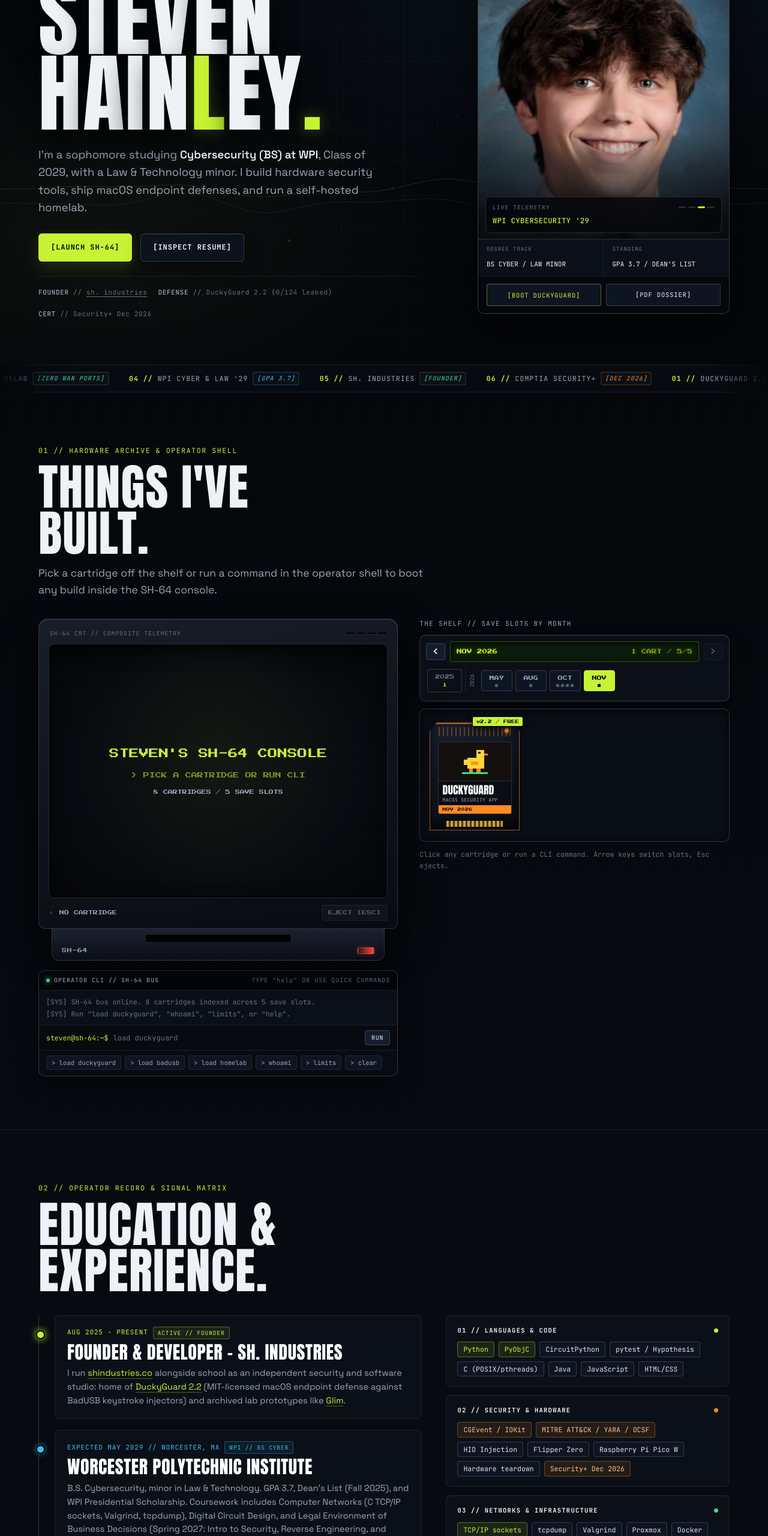
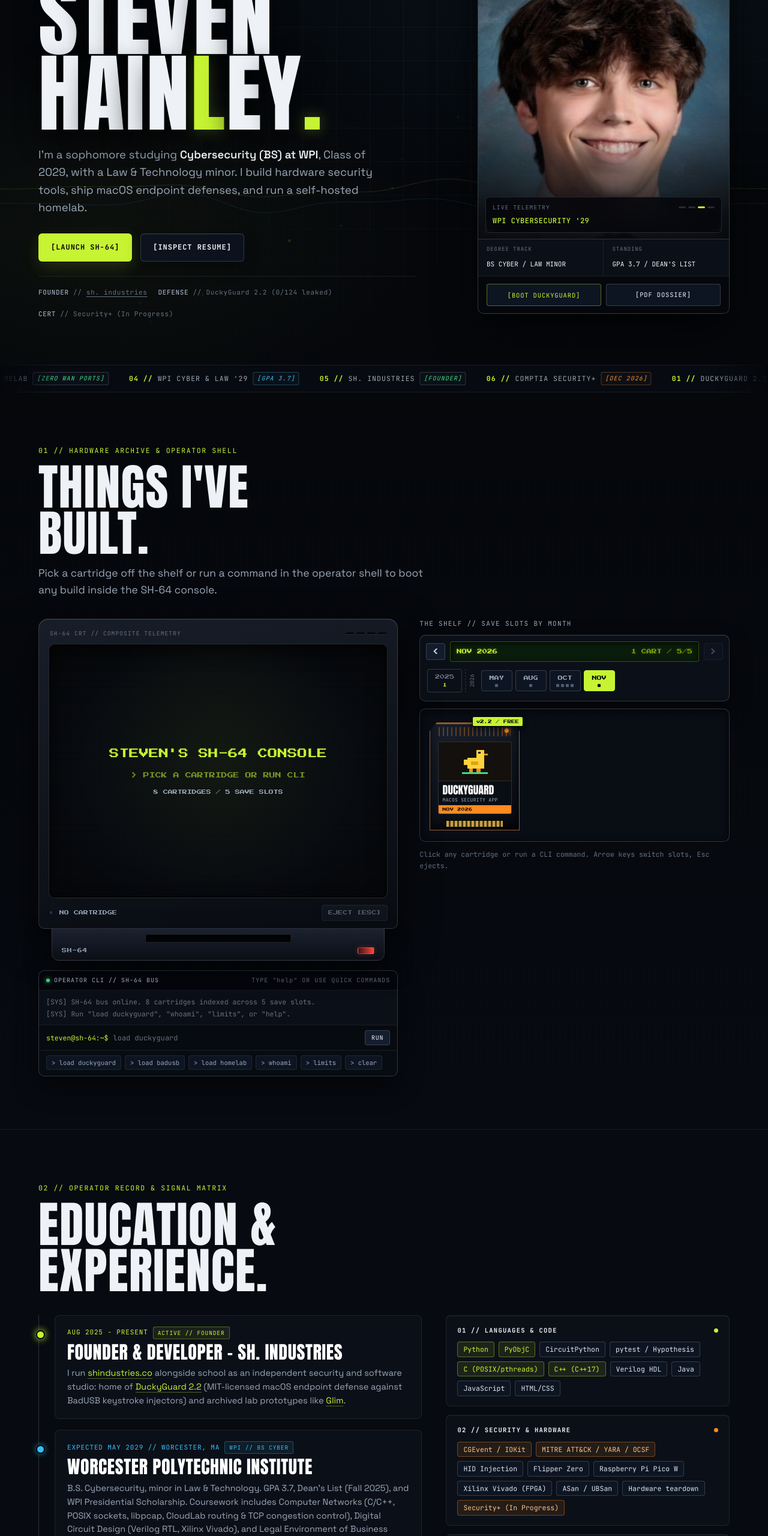
Before and after one commit to stevenhainley/stevenhainley-net, a plain HTML site: page index.html in a window 1280 px wide. Shown: the part 240-2800 px from the top of the page at 60% size. Drawn offline with Linux system fonts and the light colour scheme.

Commit message:
Sync inline mini-resume, coursework, skills matrix, and Security+ status with verified resume

```diff
--- a/index.html
+++ b/index.html
@@ -865,7 +865,7 @@ footer span{color:var(--fg-dim)}
       <div class="hero-micro">
         <span><b>FOUNDER</b> // <a href="https://shindustries.co/" target="_blank" rel="noopener noreferrer" style="color:inherit;text-decoration:underline;text-underline-offset:3px">sh. industries</a></span>
         <span><b>DEFENSE</b> // DuckyGuard 2.2 (0/124 leaked)</span>
-        <span><b>CERT</b> // Security+ Dec 2026</span>
+        <span><b>CERT</b> // Security+ (In Progress)</span>
       </div>
     </div>
 
@@ -1022,9 +1022,9 @@ footer span{color:var(--fg-dim)}
                   <div class="ds">EDUCATION</div>
                   <p><b>Worcester Polytechnic Institute</b> - B.S. Cybersecurity, Law &amp; Tech minor. GPA 3.7 (Dean's List), May 2029.</p>
                   <div class="ds">SKILLS</div>
-                  <p>Python (PyObjC, pytest), C, Java, CGEvent/IOKit, MITRE ATT&amp;CK/YARA, tcpdump, Valgrind, Proxmox, Docker, Security+ (Dec 2026)</p>
+                  <p>Python (PyObjC, pytest), C/C++17, Verilog, CGEvent/IOKit, libpcap, Wireshark, ASan/Valgrind, Proxmox, Security+ (In Progress)</p>
                   <div class="ds">PROJECTS</div>
-                  <p><b>DuckyGuard 2.2</b> - macOS BadUSB defense (0/124 leaked). <b>CS 3516 C Server</b> - POSIX TCP sockets (28/28 tests). <b>BadUSB</b> (10 stars).</p>
+                  <p><b>DuckyGuard 2.2</b> - macOS BadUSB defense (0/124 leaked, 148 tests). <b>WireView</b> - C++17 libpcap audit. <b>CS 3516 C Server</b> (28/28 tests).</p>
                   <a class="dlink" href="assets/Steven-Hainley-Resume.pdf" target="_blank" rel="noopener noreferrer">Open full resume PDF</a>
                 </div></div>
                 <div class="glass"></div>
@@ -1090,7 +1090,7 @@ footer span{color:var(--fg-dim)}
         <article class="edu reveal">
           <div class="when"><span>EXPECTED MAY 2029 // WORCESTER, MA</span><span class="badge">WPI // BS CYBER</span></div>
           <h3>Worcester Polytechnic Institute</h3>
-          <p>B.S. Cybersecurity, minor in Law &amp; Technology. GPA 3.7, Dean's List (Fall 2025), and WPI Presidential Scholarship. Coursework includes Computer Networks (C TCP/IP sockets, Valgrind, tcpdump), Digital Circuit Design, and Legal Environment of Business Decisions (Spring 2027: Intro to Security, Reverse Engineering, and FPGAs). Club Golf, Green Team, Women in Cyber Security (WiCyS).</p>
+          <p>B.S. Cybersecurity, minor in Law &amp; Technology. GPA 3.7, Dean's List (Fall 2025), and WPI Presidential Scholarship. Coursework includes Computer Networks (C/C++, POSIX sockets, libpcap, CloudLab routing &amp; TCP congestion control), Digital Circuit Design (Verilog RTL, Xilinx Vivado), and Legal Environment of Business Decisions (Spring 2027: Intro to Security, Software Reverse Engineering, and Advanced FPGA Design). Club Golf, Green Team, Women in Cyber Security (WiCyS).</p>
         </article>
         <article class="past reveal">
           <div class="when"><span>JUN 2023 - AUG 2026 // CANTON, MA</span></div>
@@ -1112,7 +1112,9 @@ footer span{color:var(--fg-dim)}
             <span class="sig">PyObjC</span>
             <span>CircuitPython</span>
             <span>pytest / Hypothesis</span>
-            <span>C (POSIX/pthreads)</span>
+            <span class="sig">C (POSIX/pthreads)</span>
+            <span class="sig">C++ (C++17)</span>
+            <span>Verilog HDL</span>
             <span>Java</span>
             <span>JavaScript</span>
             <span>HTML/CSS</span>
@@ -1126,15 +1128,18 @@ footer span{color:var(--fg-dim)}
             <span>HID Injection</span>
             <span>Flipper Zero</span>
             <span>Raspberry Pi Pico W</span>
+            <span>Xilinx Vivado (FPGA)</span>
+            <span>ASan / UBSan</span>
             <span>Hardware teardown</span>
-            <span class="sec">Security+ Dec 2026</span>
+            <span class="sec">Security+ (In Progress)</span>
           </div>
         </div>
         <div class="skill-card reveal">
           <div class="skill-head"><b>03 // NETWORKS &amp; INFRASTRUCTURE</b><i></i></div>
           <div class="chips">
             <span class="sig">TCP/IP sockets</span>
-            <span>tcpdump</span>
+            <span class="sig">libpcap / Wireshark</span>
+            <span>tcpdump / tshark</span>
             <span>Valgrind</span>
             <span>Proxmox</span>
             <span>Docker</span>
@@ -1710,7 +1715,7 @@ async function runCommand(raw){
     logLine(`[OK] Ejected ${nm}.`,'ok');
   }else if(op==='whoami'){
     logLine('Steven Hainley // WPI B.S. Cybersecurity (2029), Law & Tech minor (GPA 3.7)','ok');
-    logLine('Founder, sh. industries | East Taunton, MA | U.S. Citizen | Security+ Dec 2026','dim');
+    logLine('Founder, sh. industries | East Taunton, MA | U.S. Citizen | Security+ (In Progress)','dim');
   }else if(op==='limits'){
     logLine('[DUCKYGUARD 2.2 HONEST LIMITS]','ok');
     logLine('- Tested on 1 Flipper Zero vs 1 Apple-silicon Mac (1 run per timing case).','dim');
```
